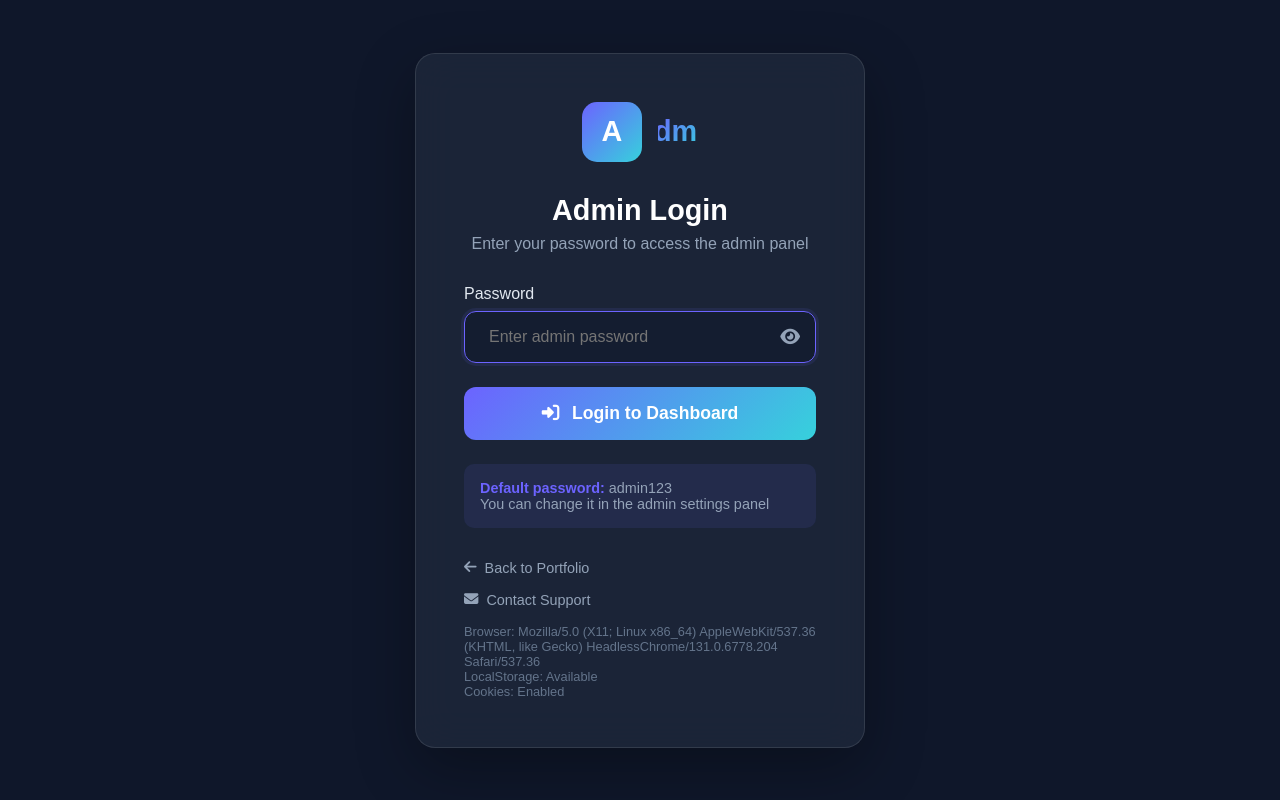
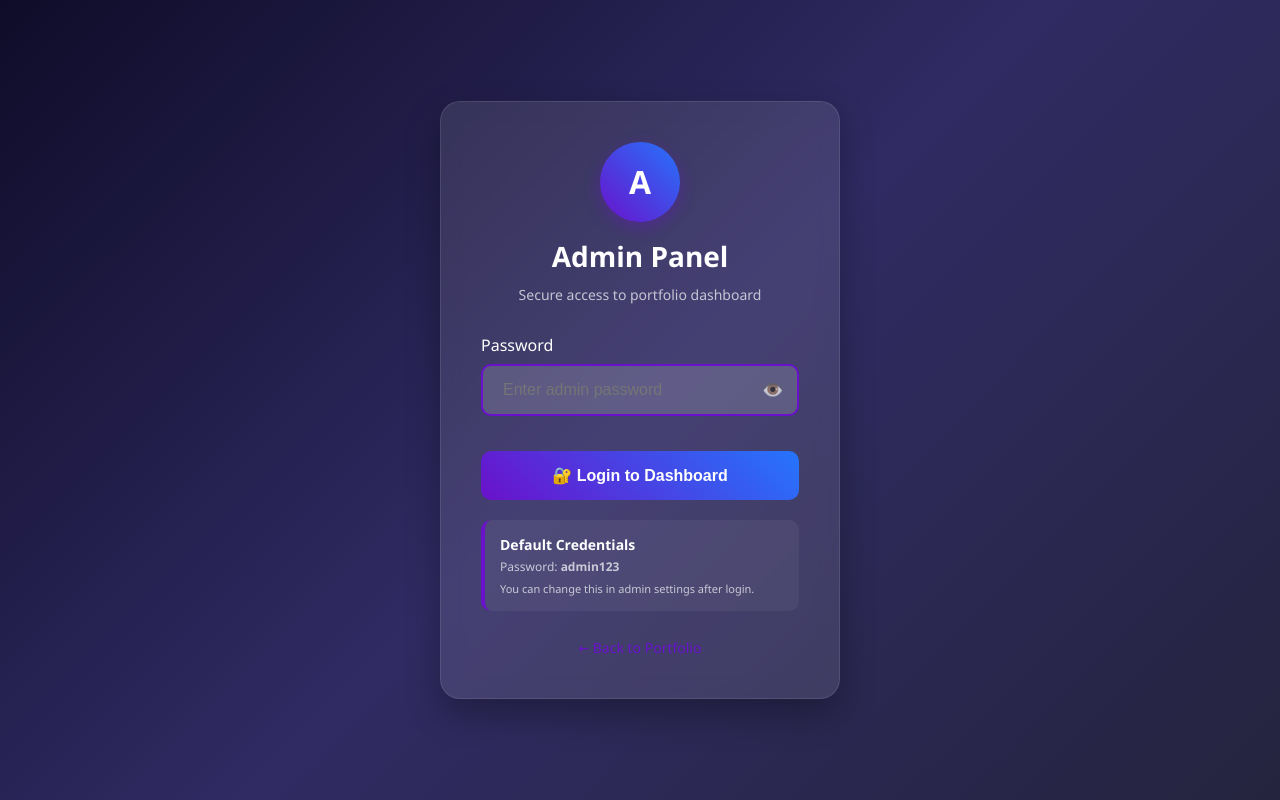
Before and after one commit to abubakararifict-lang/stackportfolio.com, a plain HTML site: page admin-login.html in a window 1280 px wide. Drawn offline with Linux system fonts and the light colour scheme.

Commit message:
Refactor admin login page with new design and script

```diff
--- a/admin-login.html
+++ b/admin-login.html
@@ -2,398 +2,319 @@
 <html lang="en">
 <head>
     <meta charset="UTF-8">
-    <title>Admin Login | Abubakar Portfolio</title>
+    <title>Admin Login | Portfolio</title>
     <meta name="viewport" content="width=device-width, initial-scale=1.0">
-    <link rel="stylesheet" href="style.css">
-    <link rel="stylesheet" href="https://cdnjs.cloudflare.com/ajax/libs/font-awesome/6.4.0/css/all.min.css">
     <style>
-        /* Admin Login Specific Styles */
-        .login-page {
+        * {
+            margin: 0;
+            padding: 0;
+            box-sizing: border-box;
+        }
+
+        body {
+            font-family: 'Segoe UI', Tahoma, Geneva, Verdana, sans-serif;
+            background: linear-gradient(135deg, #0f0c29, #302b63, #24243e);
             min-height: 100vh;
             display: flex;
             align-items: center;
             justify-content: center;
-            padding: 2rem;
-            background: #0F172A;
+            padding: 20px;
         }
 
         .login-container {
             width: 100%;
-            max-width: 450px;
+            max-width: 400px;
+            background: rgba(255, 255, 255, 0.1);
+            backdrop-filter: blur(10px);
+            border-radius: 20px;
+            padding: 40px;
+            box-shadow: 0 15px 35px rgba(0, 0, 0, 0.3);
+            border: 1px solid rgba(255, 255, 255, 0.1);
         }
 
-        .login-card {
-            background: rgba(30, 41, 59, 0.8);
-            backdrop-filter: blur(20px);
-            border: 1px solid rgba(255, 255, 255, 0.1);
-            border-radius: 20px;
-            padding: 3rem;
+        .logo {
             text-align: center;
-            box-shadow: 0 20px 60px rgba(0, 0, 0, 0.3);
+            margin-bottom: 30px;
         }
 
-        .login-logo {
+        .logo-icon {
+            width: 80px;
+            height: 80px;
+            background: linear-gradient(45deg, #6a11cb, #2575fc);
+            border-radius: 50%;
             display: flex;
             align-items: center;
             justify-content: center;
-            gap: 1rem;
-            margin-bottom: 2rem;
+            margin: 0 auto 15px;
+            color: white;
+            font-size: 32px;
+            font-weight: bold;
+            box-shadow: 0 5px 15px rgba(106, 17, 203, 0.4);
         }
 
-        .logo-circle {
-            width: 60px;
-            height: 60px;
-            background: linear-gradient(135deg, #6C63FF, #36D1DC);
-            border-radius: 15px;
-            display: flex;
-            align-items: center;
-            justify-content: center;
+        h1 {
             color: white;
-            font-size: 1.8rem;
-            font-weight: bold;
+            text-align: center;
+            margin-bottom: 10px;
+            font-size: 28px;
         }
 
-        .logo-text {
-            font-size: 1.8rem;
-            font-weight: bold;
-            background: linear-gradient(135deg, #6C63FF, #36D1DC);
-            -webkit-background-clip: text;
-            background-clip: text;
-            color: transparent;
-        }
-
-        .login-title {
-            font-size: 1.8rem;
-            color: white;
-            margin-bottom: 0.5rem;
-        }
-
-        .login-subtitle {
-            color: #94A3B8;
-            margin-bottom: 2rem;
-            font-size: 1rem;
+        .subtitle {
+            color: rgba(255, 255, 255, 0.7);
+            text-align: center;
+            margin-bottom: 30px;
+            font-size: 14px;
         }
 
         .form-group {
-            margin-bottom: 1.5rem;
-            text-align: left;
+            margin-bottom: 25px;
         }
 
-        .form-label {
+        label {
             display: block;
-            margin-bottom: 0.5rem;
-            color: #E2E8F0;
+            color: white;
+            margin-bottom: 8px;
             font-weight: 500;
         }
 
-        .form-input {
-            width: 100%;
-            padding: 1rem 1.5rem;
-            background: rgba(15, 23, 42, 0.5);
-            border: 1px solid rgba(255, 255, 255, 0.1);
-            border-radius: 12px;
-            color: white;
-            font-size: 1rem;
-            transition: all 0.3s ease;
+        .input-group {
+            position: relative;
         }
 
-        .form-input:focus {
-            outline: none;
-            border-color: #6C63FF;
-            box-shadow: 0 0 0 3px rgba(108, 99, 255, 0.1);
+        input {
+            width: 100%;
+            padding: 15px 20px;
+            background: rgba(255, 255, 255, 0.1);
+            border: 2px solid rgba(255, 255, 255, 0.2);
+            border-radius: 10px;
+            color: white;
+            font-size: 16px;
+            transition: all 0.3s;
         }
 
-        .password-container {
-            position: relative;
+        input:focus {
+            outline: none;
+            border-color: #6a11cb;
+            background: rgba(255, 255, 255, 0.15);
         }
 
         .toggle-password {
             position: absolute;
-            right: 1rem;
+            right: 15px;
             top: 50%;
             transform: translateY(-50%);
             background: none;
             border: none;
-            color: #94A3B8;
+            color: rgba(255, 255, 255, 0.7);
             cursor: pointer;
-            font-size: 1.1rem;
+            font-size: 18px;
         }
 
         .login-btn {
             width: 100%;
-            padding: 1rem;
-            background: linear-gradient(135deg, #6C63FF, #36D1DC);
+            padding: 15px;
+            background: linear-gradient(45deg, #6a11cb, #2575fc);
             color: white;
             border: none;
-            border-radius: 12px;
-            font-size: 1.1rem;
+            border-radius: 10px;
+            font-size: 16px;
             font-weight: 600;
             cursor: pointer;
-            transition: all 0.3s ease;
-            display: flex;
-            align-items: center;
-            justify-content: center;
-            gap: 0.8rem;
-            margin-top: 1rem;
+            transition: all 0.3s;
+            margin-top: 10px;
         }
 
-        .login-btn:hover:not(:disabled) {
+        .login-btn:hover {
             transform: translateY(-2px);
-            box-shadow: 0 10px 30px rgba(108, 99, 255, 0.3);
+            box-shadow: 0 10px 20px rgba(106, 17, 203, 0.4);
         }
 
-        .login-btn:disabled {
-            opacity: 0.7;
-            cursor: not-allowed;
+        .login-btn:active {
+            transform: translateY(0);
         }
 
-        .error-message {
-            color: #EF4444;
-            margin-top: 1rem;
-            padding: 0.8rem;
-            background: rgba(239, 68, 68, 0.1);
-            border: 1px solid rgba(239, 68, 68, 0.2);
-            border-radius: 8px;
+        .error {
+            color: #ff6b6b;
+            text-align: center;
+            margin-top: 15px;
+            font-size: 14px;
             display: none;
-            text-align: left;
+            padding: 10px;
+            background: rgba(255, 107, 107, 0.1);
+            border-radius: 5px;
+            border: 1px solid rgba(255, 107, 107, 0.2);
         }
 
-        .error-message.show {
-            display: block;
-            animation: fadeIn 0.3s ease;
+        .info-box {
+            background: rgba(255, 255, 255, 0.05);
+            border-radius: 10px;
+            padding: 15px;
+            margin-top: 20px;
+            border-left: 4px solid #6a11cb;
         }
 
-        .password-note {
-            margin-top: 1.5rem;
-            padding: 1rem;
-            background: rgba(108, 99, 255, 0.1);
-            border-radius: 10px;
-            font-size: 0.9rem;
-            color: #94A3B8;
-            text-align: left;
+        .info-box h3 {
+            color: white;
+            margin-bottom: 5px;
+            font-size: 14px;
         }
 
-        .password-note strong {
-            color: #6C63FF;
+        .info-box p {
+            color: rgba(255, 255, 255, 0.7);
+            font-size: 12px;
+            line-height: 1.4;
         }
 
-        .login-links {
-            margin-top: 2rem;
-            display: flex;
-            flex-direction: column;
-            gap: 1rem;
+        .links {
+            margin-top: 25px;
+            text-align: center;
         }
 
-        .back-link {
-            color: #94A3B8;
+        .links a {
+            color: #6a11cb;
             text-decoration: none;
+            font-size: 14px;
             display: inline-flex;
             align-items: center;
-            gap: 0.5rem;
-            font-size: 0.9rem;
-            transition: color 0.3s ease;
+            gap: 5px;
+            transition: color 0.3s;
         }
 
-        .back-link:hover {
-            color: #6C63FF;
+        .links a:hover {
+            color: #2575fc;
         }
 
-        .debug-info {
-            margin-top: 1rem;
-            font-size: 0.8rem;
-            color: #64748B;
-            text-align: left;
-        }
-
-        @keyframes fadeIn {
-            from { opacity: 0; transform: translateY(-10px); }
-            to { opacity: 1; transform: translateY(0); }
-        }
-
-        @media (max-width: 480px) {
-            .login-card {
-                padding: 2rem 1.5rem;
-            }
-
-            .login-title {
-                font-size: 1.5rem;
-            }
+        .status {
+            position: fixed;
+            top: 20px;
+            right: 20px;
+            background: rgba(0, 0, 0, 0.7);
+            color: white;
+            padding: 10px 15px;
+            border-radius: 5px;
+            font-size: 12px;
+            display: none;
         }
     </style>
 </head>
-<body class="login-page">
-    <div class="bg-animation"></div>
+<body>
+    <!-- Status indicator -->
+    <div class="status" id="status"></div>
 
     <div class="login-container">
-        <div class="login-card">
-            <div class="login-logo">
-                <div class="logo-circle">A</div>
-                <div class="logo-text">Admin</div>
+        <div class="logo">
+            <div class="logo-icon">A</div>
+            <h1>Admin Panel</h1>
+            <p class="subtitle">Secure access to portfolio dashboard</p>
         </div>
-
-            <h1 class="login-title">Admin Login</h1>
-            <p class="login-subtitle">Enter your password to access the admin panel</p>
 
         <form id="loginForm">
             <div class="form-group">
-                    <label for="password" class="form-label">Password</label>
-                    <div class="password-container">
-                        <input type="password" id="password" class="form-input"
-                               placeholder="Enter admin password" required autocomplete="current-password">
+                <label for="password">Password</label>
+                <div class="input-group">
+                    <input type="password" id="password" placeholder="Enter admin password" autocomplete="current-password" autofocus>
                     <button type="button" class="toggle-password" id="togglePassword">
-                            <i class="fas fa-eye"></i>
+                        👁️
                     </button>
                 </div>
             </div>
 
-                <button type="submit" class="login-btn" id="loginButton">
-                    <i class="fas fa-sign-in-alt"></i>
-                    <span>Login to Dashboard</span>
+            <button type="submit" class="login-btn" id="loginBtn">
+                🔐 Login to Dashboard
             </button>
 
-                <div class="error-message" id="errorMessage">
-                    <i class="fas fa-exclamation-circle"></i>
-                    <span>Invalid password. Please try again.</span>
+            <div class="error" id="errorMessage">
+                Invalid password. Please try again.
             </div>
         </form>
 
-            <div class="password-note">
-                <strong>Default password:</strong> admin123<br>
-                You can change it in the admin settings panel
+        <div class="info-box">
+            <h3>Default Credentials</h3>
+            <p>Password: <strong>admin123</strong></p>
+            <p style="margin-top: 5px; font-size: 11px;">You can change this in admin settings after login.</p>
         </div>
 
-            <div class="login-links">
-                <a href="index.html" class="back-link">
-                    <i class="fas fa-arrow-left"></i> Back to Portfolio
+        <div class="links">
+            <a href="index.html">
+                ← Back to Portfolio
             </a>
-                <a href="contact.html" class="back-link">
-                    <i class="fas fa-envelope"></i> Contact Support
-                </a>
-            </div>
-
-            <div class="debug-info" id="debugInfo">
-                <!-- Debug info will appear here -->
-            </div>
         </div>
     </div>
 
     <script>
-        // Fixed Admin Login Script - No Blinking Issue
-        document.addEventListener('DOMContentLoaded', function() {
-            // Debug logging
-            console.log('Admin login page loaded');
-
-            // Check if already logged in
-            const isLoggedIn = localStorage.getItem('admin_logged_in') === 'true';
-            const lastLogin = localStorage.getItem('admin_last_login');
-
-            if (isLoggedIn && lastLogin) {
-                console.log('Already logged in, checking session...');
-
-                // Check if session is still valid (24 hours)
-                const loginTime = new Date(lastLogin);
-                const now = new Date();
-                const hoursSinceLogin = (now - loginTime) / (1000 * 60 * 60);
-
-                if (hoursSinceLogin < 24) {
-                    // Session is valid, redirect to dashboard
-                    console.log('Session valid, redirecting to dashboard');
-                    window.location.href = 'admin-dashboard.html';
-                    return;
-                } else {
-                    // Session expired
-                    console.log('Session expired, clearing login data');
-                    localStorage.removeItem('admin_logged_in');
-                    localStorage.removeItem('admin_last_login');
-                }
-            }
+        // SIMPLE FIXED VERSION - NO BLINKING
+        console.log('Admin Login Page Loaded');
 
         // Initialize
-            initializeLogin();
+        document.addEventListener('DOMContentLoaded', function() {
+            // Show status
+            showStatus('Ready to login', 'info');
+
+            // Setup event listeners
+            setupLogin();
         });
 
-        function initializeLogin() {
+        function setupLogin() {
             const loginForm = document.getElementById('loginForm');
             const passwordInput = document.getElementById('password');
             const togglePasswordBtn = document.getElementById('togglePassword');
-            const loginButton = document.getElementById('loginButton');
-            const errorMessage = document.getElementById('errorMessage');
-            const debugInfo = document.getElementById('debugInfo');
+            const loginBtn = document.getElementById('loginBtn');
+            const errorMsg = document.getElementById('errorMessage');
 
-            // Set default password if not exists
-            if (!localStorage.getItem('admin_password')) {
-                // Simple hash of "admin123"
-                const defaultHash = '212642806';
-                localStorage.setItem('admin_password', defaultHash);
-                console.log('Default password hash set');
-            }
-
-            // Password visibility toggle
+            // Toggle password visibility
             togglePasswordBtn.addEventListener('click', function() {
-                const type = passwordInput.getAttribute('type') === 'password' ? 'text' : 'password';
-                passwordInput.setAttribute('type', type);
-                this.innerHTML = type === 'password' ? '<i class="fas fa-eye"></i>' : '<i class="fas fa-eye-slash"></i>';
+                const type = passwordInput.type === 'password' ? 'text' : 'password';
+                passwordInput.type = type;
+                this.textContent = type === 'password' ? '👁️' : '👁️‍🗨️';
             });
 
             // Form submission
             loginForm.addEventListener('submit', function(e) {
                 e.preventDefault();
 
-                const password = passwordInput.value;
+                const password = passwordInput.value.trim();
 
-                // Disable button and show loading
-                const originalText = loginButton.innerHTML;
-                loginButton.innerHTML = '<i class="fas fa-spinner fa-spin"></i> Logging in...';
-                loginButton.disabled = true;
-
-                // Simple validation
                 if (!password) {
                     showError('Please enter a password');
-                    resetButton(loginButton, originalText);
                     return;
                 }
 
-                // Simulate network delay
+                // Show loading
+                loginBtn.innerHTML = '⏳ Verifying...';
+                loginBtn.disabled = true;
+                hideError();
+
+                // Check password (with delay to simulate processing)
                 setTimeout(() => {
-                    // Check password
                     if (checkPassword(password)) {
-                        // Login successful
+                        // SUCCESS - Login
                         loginSuccess();
                     } else {
-                        // Login failed
+                        // FAILED - Show error
                         loginFailed();
                     }
-
-                    // Reset button
-                    resetButton(loginButton, originalText);
                 }, 800);
             });
 
             // Auto-focus password field
             passwordInput.focus();
-
-            // Add debug info
-            if (debugInfo) {
-                debugInfo.innerHTML = `
-                    <div>Browser: ${navigator.userAgent}</div>
-                    <div>LocalStorage: ${typeof(Storage) !== 'undefined' ? 'Available' : 'Not Available'}</div>
-                    <div>Cookies: ${navigator.cookieEnabled ? 'Enabled' : 'Disabled'}</div>
-                `;
-            }
-
-            // Allow Enter key to submit
-            passwordInput.addEventListener('keypress', function(e) {
-                if (e.key === 'Enter') {
-                    loginForm.requestSubmit();
-                }
-            });
         }
 
         function checkPassword(password) {
-            // Check against stored hash
-            const storedHash = localStorage.getItem('admin_password');
+            // Check against default password
+            if (password === 'admin123') {
+                return true;
+            }
 
-            // Simple hash function (same as in contact.js)
+            // Check against stored hash (if changed)
+            const storedHash = localStorage.getItem('admin_password_hash');
+            if (storedHash) {
+                return simpleHash(password) === storedHash;
+            }
+
+            return false;
+        }
+
         function simpleHash(str) {
             let hash = 0;
             for (let i = 0; i < str.length; i++) {
@@ -404,56 +325,67 @@
             return hash.toString();
         }
 
-            const inputHash = simpleHash(password);
-
-            // Accept either the hash or the default password
-            return inputHash === storedHash || password === 'admin123';
-        }
-
         function loginSuccess() {
             console.log('Login successful');
+            showStatus('Login successful! Redirecting...', 'success');
 
-            // Save login state
-            localStorage.setItem('admin_logged_in', 'true');
+            // Set login session
+            sessionStorage.setItem('admin_session', 'active');
             localStorage.setItem('admin_last_login', new Date().toISOString());
 
-            // Show success message
-            const errorMessage = document.getElementById('errorMessage');
-            if (errorMessage) {
-                errorMessage.innerHTML = '<i class="fas fa-check-circle"></i> Login successful! Redirecting...';
-                errorMessage.style.color = '#10B981';
-                errorMessage.style.borderColor = 'rgba(16, 185, 129, 0.3)';
-                errorMessage.style.backgroundColor = 'rgba(16, 185, 129, 0.1)';
-                errorMessage.classList.add('show');
-            }
+            // Disable form
+            document.getElementById('loginBtn').innerHTML = '✅ Success!';
 
-            // Redirect to dashboard after short delay
+            // Redirect after delay
             setTimeout(() => {
-                window.location.href = 'admin-dashboard.html';
+                // Use replace instead of href to prevent back button issues
+                window.location.replace('admin-dashboard.html');
             }, 1000);
         }
 
         function loginFailed() {
             console.log('Login failed');
+            showError('Invalid password. Please try again.');
 
-            const errorMessage = document.getElementById('errorMessage');
-            if (errorMessage) {
-                errorMessage.innerHTML = '<i class="fas fa-exclamation-circle"></i> Invalid password. Please try again.';
-                errorMessage.style.color = '#EF4444';
-                errorMessage.style.borderColor = 'rgba(239, 68, 68, 0.3)';
-                errorMessage.style.backgroundColor = 'rgba(239, 68, 68, 0.1)';
-                errorMessage.classList.add('show');
+            // Reset button
+            document.getElementById('loginBtn').innerHTML = '🔐 Login to Dashboard';
+            document.getElementById('loginBtn').disabled = false;
+
+            // Clear password
+            document.getElementById('password').value = '';
+            document.getElementById('password').focus();
+
+            // Shake animation
+            const form = document.getElementById('loginForm');
+            form.style.animation = 'shake 0.5s';
+            setTimeout(() => {
+                form.style.animation = '';
+            }, 500);
         }
 
-            // Shake animation
-            const loginForm = document.getElementById('loginForm');
-            loginForm.style.animation = 'shake 0.5s ease-in-out';
+        function showError(message) {
+            const errorMsg = document.getElementById('errorMessage');
+            errorMsg.textContent = message;
+            errorMsg.style.display = 'block';
+            showStatus('Login failed', 'error');
+        }
+
+        function hideError() {
+            document.getElementById('errorMessage').style.display = 'none';
+        }
+
+        function showStatus(message, type = 'info') {
+            const status = document.getElementById('status');
+            status.textContent = message;
+            status.style.display = 'block';
+            status.style.backgroundColor = type === 'error' ? 'rgba(255, 0, 0, 0.7)' :
+                                         type === 'success' ? 'rgba(0, 255, 0, 0.7)' :
+                                         'rgba(0, 0, 0, 0.7)';
+
             setTimeout(() => {
-                loginForm.style.animation = '';
-            }, 500);
-
-            // Clear password field
-            document.getElementById('password').value = '';
+                status.style.display = 'none';
+            }, 3000);
+        }
 
         // Add shake animation
         const style = document.createElement('style');
@@ -465,37 +397,11 @@
             }
         `;
         document.head.appendChild(style);
-        }
 
-        function showError(message) {
-            const errorMessage = document.getElementById('errorMessage');
-            if (errorMessage) {
-                errorMessage.innerHTML = `<i class="fas fa-exclamation-circle"></i> ${message}`;
-                errorMessage.classList.add('show');
-            }
-        }
-
-        function resetButton(button, originalText) {
-            button.innerHTML = originalText;
-            button.disabled = false;
-        }
-
-        // Test localStorage functionality
-        function testLocalStorage() {
-            try {
-                const testKey = 'admin_test_' + Date.now();
-                localStorage.setItem(testKey, 'test');
-                localStorage.removeItem(testKey);
-                return true;
-            } catch (error) {
-                console.error('localStorage test failed:', error);
-                return false;
-            }
-        }
-
-        // Run test on load
-        if (!testLocalStorage()) {
-            showError('Browser storage is disabled. Please enable cookies and localStorage.');
+        // Check if already logged in (but don't auto-redirect)
+        if (sessionStorage.getItem('admin_session') === 'active') {
+            showStatus('Session active', 'info');
+            // Optional: Add a button to go to dashboard
         }
     </script>
 </body>
```
Lines whose indentation alone changed are shown as unchanged.
